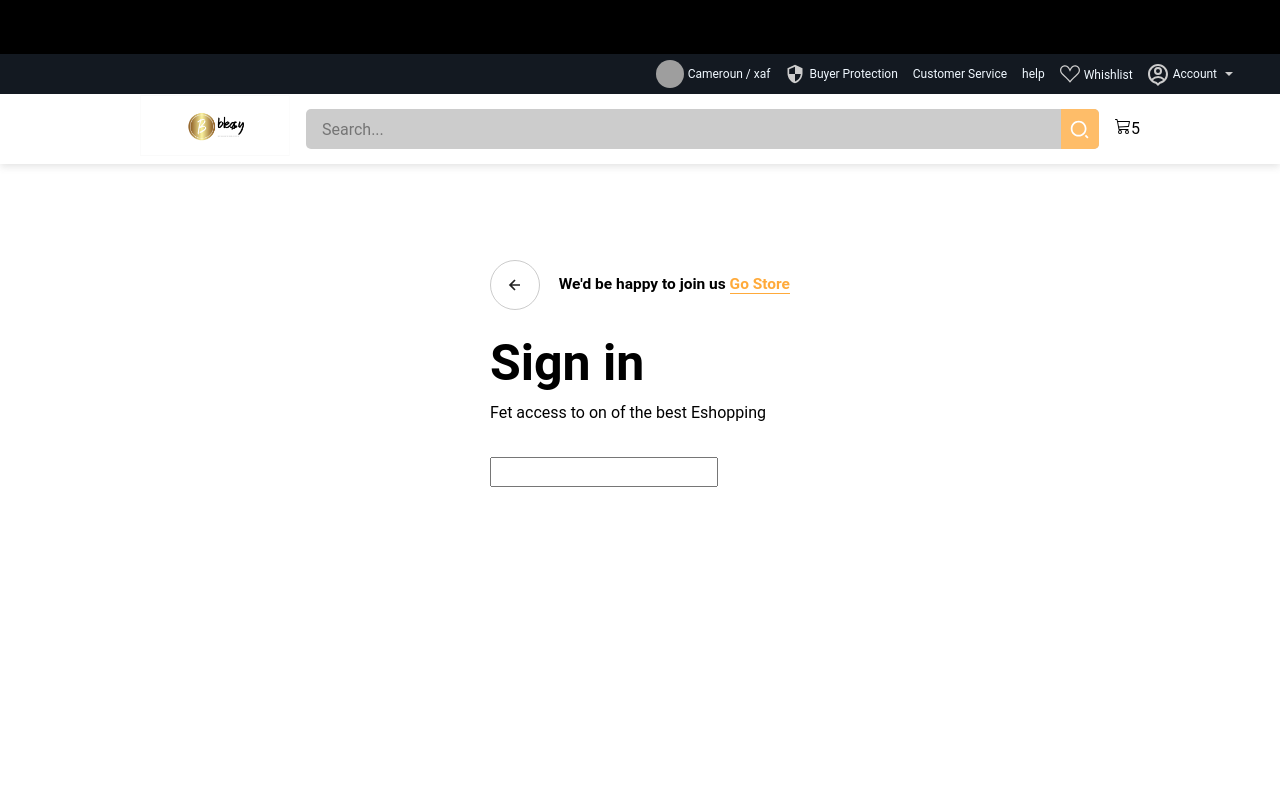
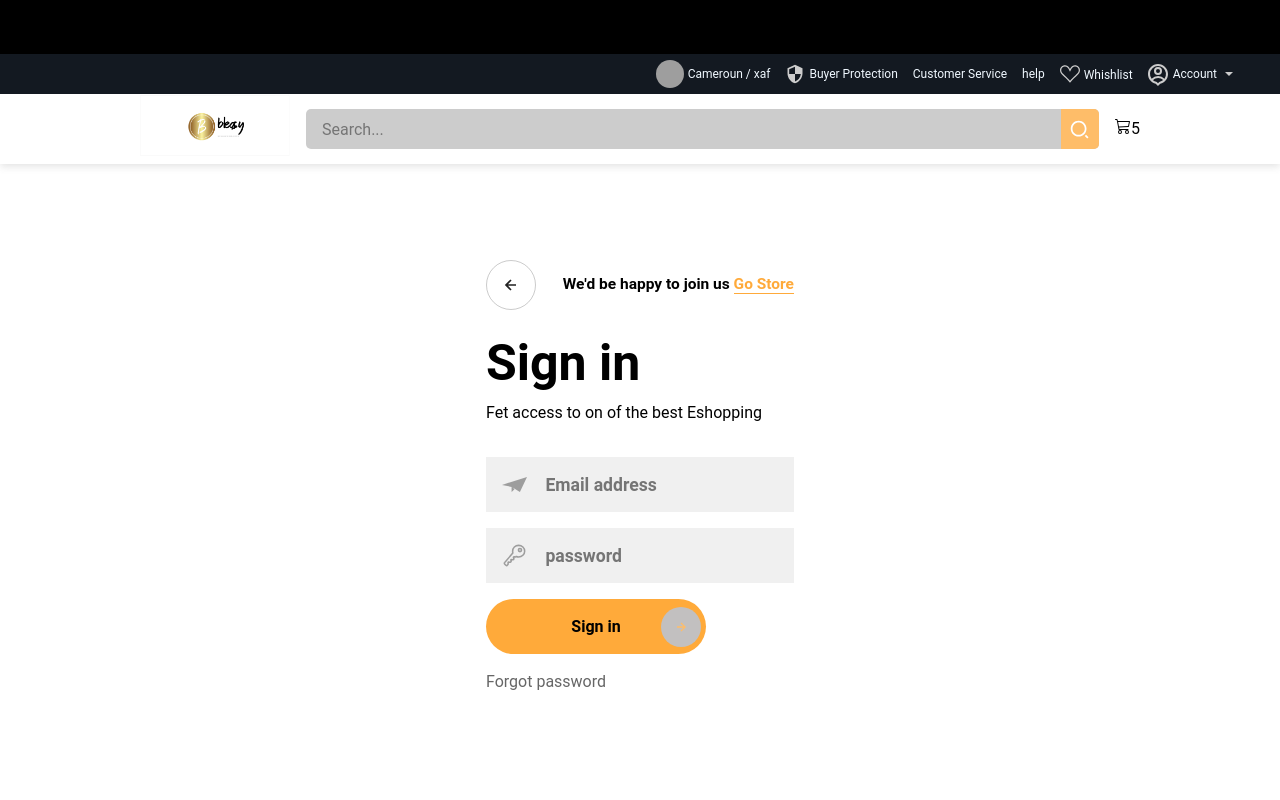
Before and after one commit to baloukaulrich6/next, a Next.js app: page /signin in a window 1280 px wide. Shown: the top 800 px of the page. Built offline with nearby package versions, Linux system fonts and the light colour scheme; no server answers; grey boxes are pictures that could not be loaded.

Commit message:
Sign in page 4 button

```diff
--- /dev/null
+++ b/components/buttons/circleIconBtn/index.js
@@ -0,0 +1,14 @@
+import styles from './styles.module.scss'
+import { BiRightArrowAlt } from 'react-icons/bi'
+
+
+export default function CircleIconBtn({type,text,icon}) {
+  return (
+    <button className={styles.button} type={type}>
+        <div className={styles.svg__wrap}>
+            <BiRightArrowAlt/>
+        </div>
+        {text}
+    </button>
+  )
+}
--- /dev/null
+++ b/components/buttons/circleIconBtn/styles.module.scss
@@ -0,0 +1,28 @@
+.button{
+    position: relative;
+    border: none;
+    outline: none;
+    width: 220px;
+    height: 55px;
+    font-weight: 600;
+    color: black;
+    background: $ror-color;
+    display: block;
+    border-radius: 55px;
+    cursor: pointer;
+
+    .svg__wrap{
+        width: 40px;
+        height: 40px;
+        display: grid;
+        border-radius: 50%;
+        place-items: center;
+        position: absolute;
+        top: 7.5px;
+        right: 5px;
+        background: rgb(194, 192, 192);
+        svg{
+            fill: $or-color;
+        }
+    }
+}
--- a/components/inputs/loginInput/index.js
+++ b/components/inputs/loginInput/index.js
@@ -0,0 +1,37 @@
+import { BiUser } from 'react-icons/bi'
+import { IoKeyOutline } from 'react-icons/io5'
+import { SiMinutemailer } from 'react-icons/si'
+import styles from './styles.module.scss'
+import { ErrorMessage, useField } from 'formik'
+export default function LoginInput({icon,placeholder,...props}) {
+  const [field, meta] = useField(props)
+  console.log(meta);
+    return (
+    <div className={`${styles.input}
+    ${meta.touched && meta.error ? styles.error: ''}`}>
+        {icon == "user" ? (
+            <BiUser/>
+        ): icon == "email" ?(
+            <SiMinutemailer/>
+        ):icon == "password" ?(
+            <IoKeyOutline/>
+        ):(
+            ""
+        )}
+        <input
+        type={field.type}
+        name={field.name}
+        placeholder={placeholder}
+        {...field}
+        {...props}
+        />
+        {
+            meta.touched && meta.error && (
+            <div className={styles.error__popup}>
+                <span></span>
+                <ErrorMessage name={field.name}/>
+            </div>
+        )}
+    </div>
+  )
+}
--- /dev/null
+++ b/components/inputs/loginInput/styles.module.scss
@@ -0,0 +1,68 @@
+.input{
+    position: relative;
+    max-width: 380px;
+    width: 100%;
+    background-color: #f0f0f0;
+    margin: 10px 0;
+    height: 55px;
+    display: grid;
+    grid-template-columns: 15% 85%;
+    align-items: center;
+    padding: 0 1rem;
+    margin-bottom: 1rem;
+    svg{
+        width: 25px;
+        height: 25px;
+        stroke: #6666669a;
+        fill: #6666669a;
+    }
+    input{
+        background: none;
+        outline: none;
+        border: none;
+        line-height: 1;
+        font-weight: 600;
+        font-size: 1.1rem;
+        color:#d8d4d4;
+        &:placeholder{
+            color: #aaa;
+            font-weight: 500;
+        }
+    }
+}
+.error{
+    background: $error-color;
+    margin-top: 5rem !important;
+    input{
+        color: #fff !important;
+        &::placeholder{
+            color: #fff !important;
+        }
+    }
+    svg{
+        fill: #fff !important;
+        stroke: #fff;
+    }
+}
+.error__popup{
+    position: absolute;
+    top: -70px;
+    background: $error-m-color;
+    height: 60px;
+    width: 100%;
+    border-radius: 20px;
+    display: grid;
+    place-items: center;
+    color: #fff;
+    font-weight: 700;
+    font-size: 14px;
+    padding: 10px;
+    span{
+        position: absolute;
+        bottom: -10px;
+        left: 1rem;
+        border-top: 10px solid $error-m-color;
+        border-right: 10px solid transparent;
+        border-left: 10px solid transparent;
+    }
+}
--- a/pages/signin.js
+++ b/pages/signin.js
@@ -4,8 +4,29 @@ import styles from "../styles/signin.module.scss"
 import {BiLeftArrowAlt} from 'react-icons/bi'
 import Link from "next/link"
 import { Formik, Form } from "formik"
+import * as Yup from "yup"
+import LoginInput from "../components/inputs/loginInput/index"
+import { useState } from "react"
+import CircleIconBtn from "../components/buttons/circleIconBtn/index"
+
+const initialValues = {
+  login_email:"",
+  login_password:"",
+}
 
 export default function signin() {
+  const [user, setUser] = useState(initialValues)
+  const {login_email, login_password} = user
+  const handleChange = (e) =>{
+    const {name, value} = e.target
+    setUser({...user, [name]: value})
+  }
+  console.log(user);
+  const loginValidation = Yup.object({
+    login_email: Yup.string().required("Email address")
+    .email("Please entre a valid email address."),
+    login_password: Yup.string().required("Password")
+  })
   return (
     <>
        <Header country={{name:"Cameroun", flag:"https://cdn.ipregistry.co/flags/emojitwo/cm.svg"}}/>
@@ -22,10 +43,33 @@ export default function signin() {
               <div className={styles.login__form}>
                   <h1>Sign in</h1>
                    <p>Fet access to on of the best Eshopping </p>
-                   <Formik>
+                   <Formik
+                   enableReinitialize
+                   initialValues={{
+                    login_email,
+                    login_password,
+                   }}
+                   validationSchema={loginValidation}
+                   >
                     {(form) =>(
                       <Form>
-                        <input type='text' />
+                        <LoginInput
+                         type='email'
+                         name='login_email'
+                         icon="email"
+                         placeholder="Email address"
+                         onChange={handleChange}/>
+
+                          <LoginInput
+                         type='password'
+                         name='login_password'
+                         icon="password"
+                         placeholder="password"
+                         onChange={handleChange}/>
+                        <CircleIconBtn type='submit' text="Sign in"/>
+                        <div className={styles.forgot}>
+                          <Link href="/forget">Forgot password</Link>
+                        </div>
                       </Form>
                     )}
                    </Formik>
--- a/styles/bease.scss
+++ b/styles/bease.scss
@@ -1,6 +1,9 @@
 $or-color:#febd69;
 $ror-color:#ffaa3a;
 $shadow-1: rgba(99, 99 , 99, .2) 0px 2px 8px 0px ;
+$error-color: red;
+$error-m-color: rgb(248, 76, 8);
+$success-color: rgb(3, 250, 3);
 .btn_primary{
 display: flex;
 align-items: center;
--- a/styles/signin.module.scss
+++ b/styles/signin.module.scss
@@ -59,5 +59,16 @@
         form{
             margin-top: 2rem;
         }
+        .forgot{
+            color:#666;
+            padding-top: 1rem;
+            font-size: 14;
+            width: fit-content;
+            height: 40px;
+            &:hover{
+                color : $ror-color;
+                border-bottom: 1px solid $ror-color
+            }
+        }
     }
 }
```
